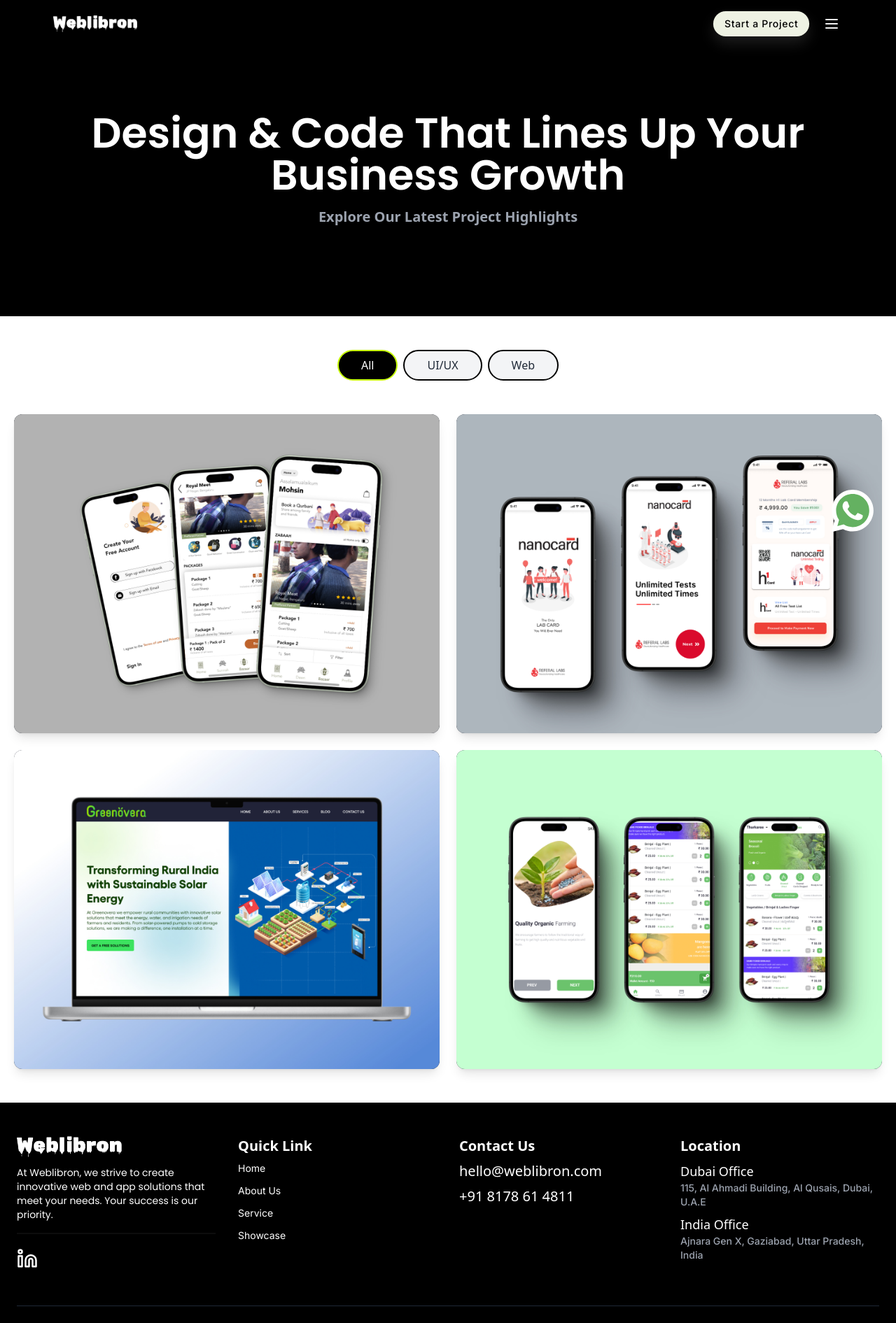
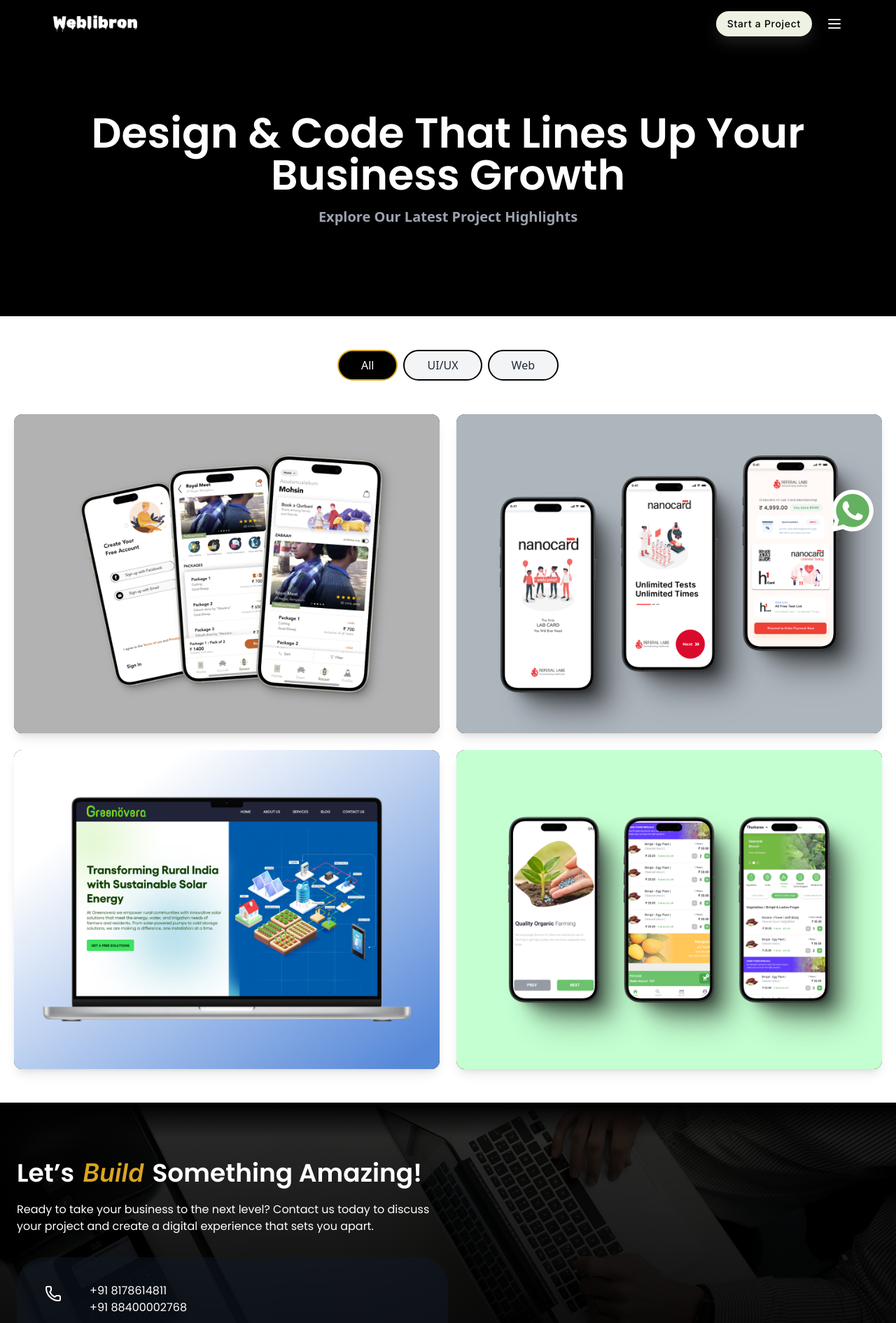
Before and after one commit to Amzad9/website, a Next.js app: page /showcase in a window 1280 px wide. Shown: the top 1891 px of the page at 70% size. Built offline with nearby package versions, Linux system fonts and the light colour scheme.

Commit message:
cors issue

```diff
--- a/src/components/contact/Contact.tsx
+++ b/src/components/contact/Contact.tsx
@@ -6,14 +6,14 @@
         <div className="grid grid-cols-12">
           <div className="col-span-12 md:col-span-6">
             <h1 className="text-2xl md:text-4xl  item-center text-white relative z-10 font-semibold mb-5 font-poppins">
-              Let’s{" "}
+              Let’s{""}
               <span className="text-primary italic font-inter mx-3">
-                Build{" "}
-              </span>{" "}
+                Build
+              </span>{""}
               Something Amazing!{" "}
             </h1>
 
-            <p className="text-md w-full mb-8 text-white font-inter">
+            <p className="text-md w-full mb-8 text-white font-poppins">
               Ready to take your business to the next level? Contact us today to
               discuss your project and create a digital experience that sets you
               apart.{" "}
@@ -24,8 +24,8 @@
                   <Phone color="#fff"  />
                 </div>
                 <div className="ms-10">
-                  <p className="mb-0 text-white">+91 8178614811</p>
-                  <p className="text-white">+91 88400002768</p>
+                  <p className="mb-0 text-white font-poppins">+91 8178614811</p>
+                  <p className="text-white font-poppins">+91 88400002768</p>
                 </div>
               </div>
 
@@ -35,8 +35,8 @@
                   <Mail color="#fff"  />
                 </div>
                 <div className="ms-10">
-                  <p className="mb-0 text-white">info@weblibron.com</p>
-                  <p className="text-white">hello@weblibron.com</p>
+                  <p className="mb-0 text-white font-poppins">info@weblibron.com</p>
+                  <p className="text-white font-poppins">hello@weblibron.com</p>
                 </div>
               </div>
 
@@ -46,7 +46,7 @@
                   <Map color="#fff" />
                 </div>
                 <div className="ms-10">
-                  <p className="mb-0 text-white">Ajnara Gen X, Gaziabad, Uttar Pradesh, India</p>
+                  <p className="mb-0 text-white font-poppins">Ajnara Gen X, Gaziabad, Uttar Pradesh, India</p>
                 </div>
               </div>
 </div>
--- a/src/components/header/Header.tsx
+++ b/src/components/header/Header.tsx
@@ -43,39 +43,13 @@
           </Link>
 
           <div className="flex items-center gap-5">
-            <motion.button
+            <button
               className="rounded-[50px] shadow-[0_10px_20px_0_rgba(192,192,192,0.15)] flex px-4 py-2.5 min-w-[120px] justify-center items-center bg-[var(--button)] border-none text-[var(--black)] text-center text-sm font-medium leading-4 transition-all duration-200 ease-in-out cursor-pointer tracking-wider font-inter max-[767px]:hidden"
-              whileTap={{ scale: 0.95 }}
-              animate={{
-                scale: [1, 1.02, 1],
-                transition: {
-                  repeat: Infinity,
-                  repeatType: "reverse",
-                  duration: 1.5,
-                  ease: "easeInOut",
-                },
-              }}
             >
               Start a Project
-            </motion.button>
+            </button>
+             <Menu color="#f1f1f1" />
 
-            <motion.button
-              className="block w-7 border-none bg-transparent"
-              onClick={handleNavbar}
-              whileTap={{ scale: 0.95 }}
-              animate={{
-                scale: [1, 1.02, 1],
-                transition: {
-                  repeat: Infinity,
-                  repeatType: "reverse",
-                  duration: 1.5,
-                  ease: "easeInOut",
-                },
-              }}
-              aria-label="Toggle navigation menu"
-            >
-             <Menu color="#f1f1f1" />
-            </motion.button>
           </div>
         </div>
       </header>
--- a/src/pages/_app.tsx
+++ b/src/pages/_app.tsx
@@ -7,6 +7,7 @@
 import LogoWhite from "@/assets/whiteLogo.png";
 import { useRouter } from "next/router";
 import { SpeedInsights } from "@vercel/speed-insights/next"
+import Contact from "@/components/contact/Contact";
 export default function App({ Component, pageProps }: AppProps) {
   const router = useRouter();
   const logo = router.pathname === "/" ? LogoWhite : LogoWhite;
@@ -21,6 +22,7 @@
       <SpeedInsights />
       <Header logo={logo} />
       <Component {...pageProps} />
+      <Contact />
       <Footer />
     </>
   );
--- a/src/pages/index.tsx
+++ b/src/pages/index.tsx
@@ -45,7 +45,6 @@
       <AboutUs />
       <Services />
       <Portfolio />
-      <Contact />
     </>
   );
 }
--- a/src/styles/globals.scss
+++ b/src/styles/globals.scss
@@ -7,7 +7,7 @@
 :root {
   --black: #000000;
   --white: #ffffff;
-  --primary: #c6ff00;
+  --primary: #DAA520;
   // --primary: #c8f169;
   --secondary: #043f2e;
   --button: #eef2e3;
@@ -15,13 +15,14 @@
 }
 
 .gradient-section {
-  background-image: linear-gradient(to bottom, rgb(0, 0, 0), #000000d4 50%, rgb(0, 0, 0)),
+  background-image: linear-gradient(to bottom, rgb(0, 0, 0), #000000d4 10%, rgb(0, 0, 0) 90%),
     url("./../assets/contact.jpg");
   background-size: cover;
   background-position: center;
   padding-top: 5rem; /* Matches Tailwind's py-40 (40 * 0.25rem = 10rem) */
   padding-bottom: 3rem;
   color: #000; /* Matches text-black */
+  background-color: #000;
 }
 
 body {
```
